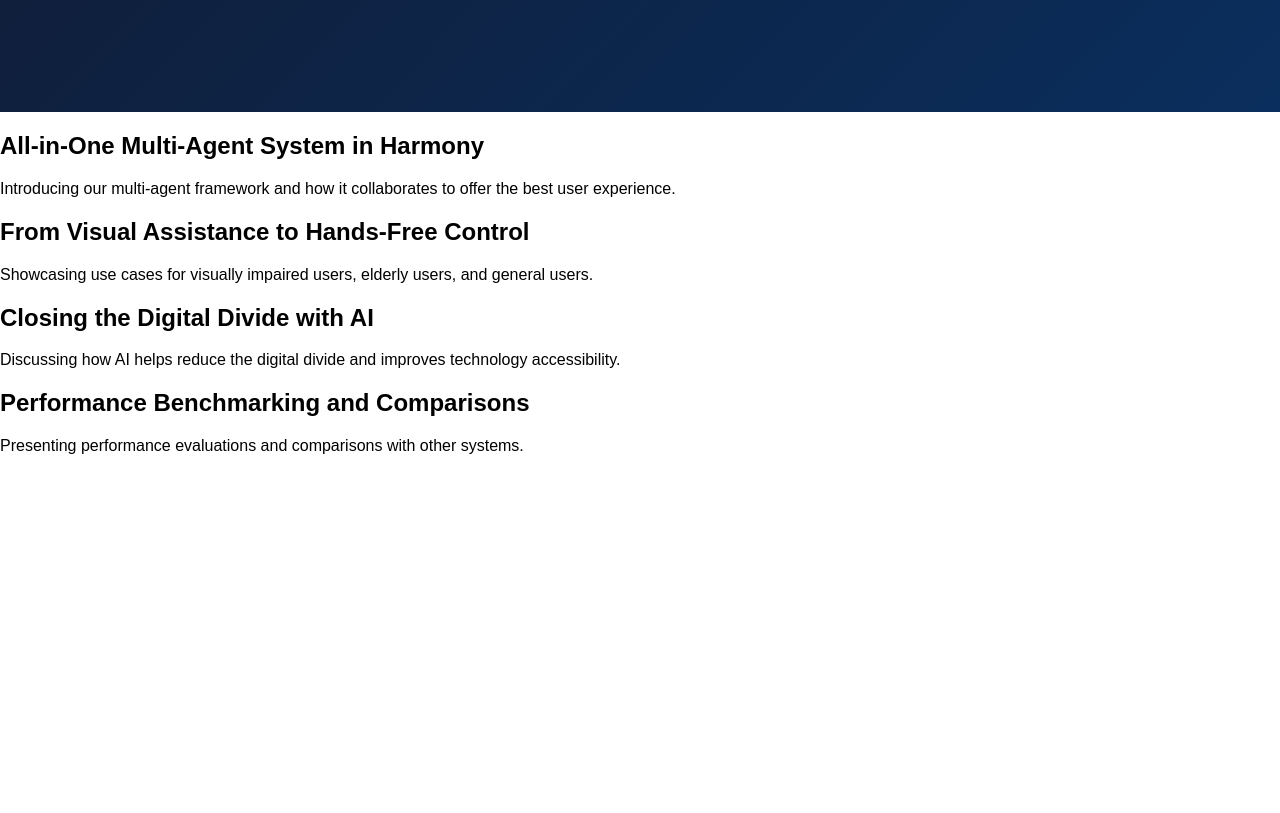
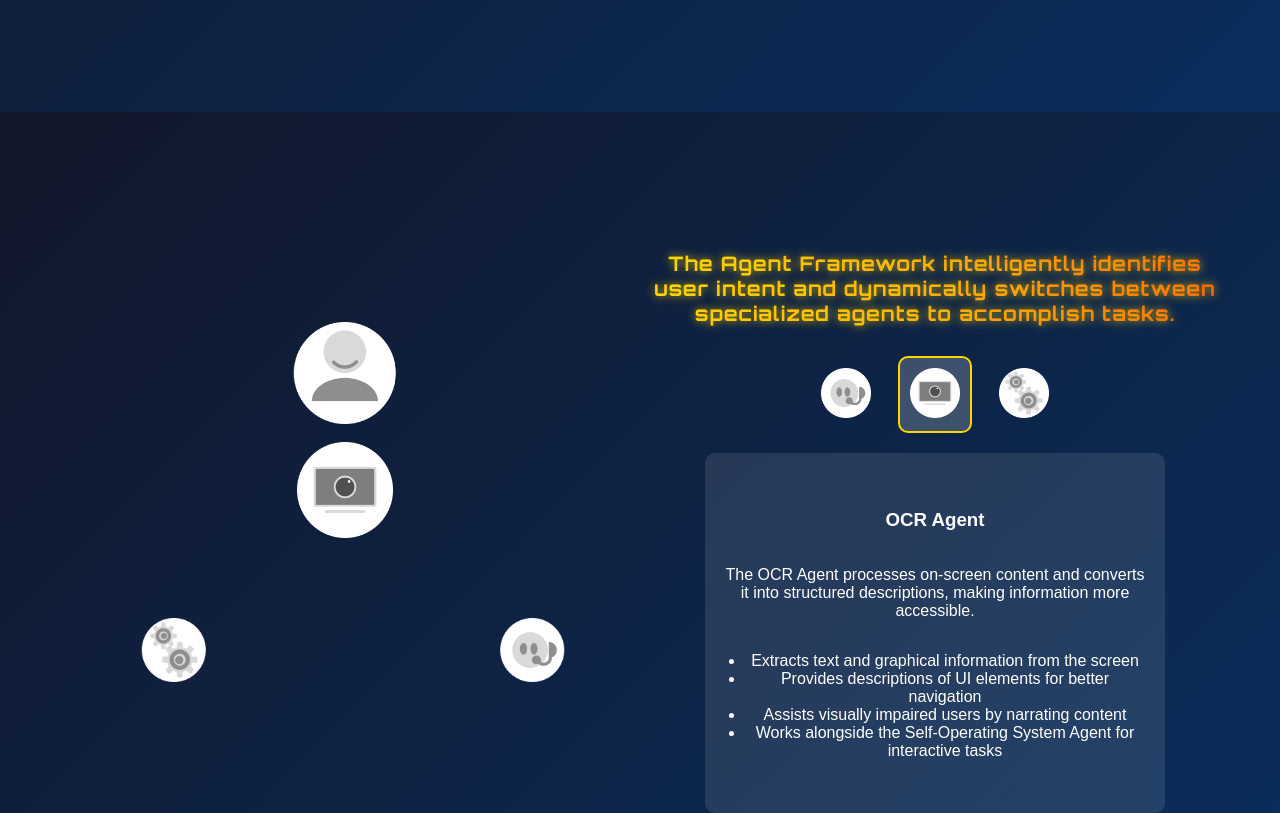
Before and after one commit to KUJIcheng/VoiceNavigator-webpage, a SvelteKit app: page / in a window 1280 px wide. Shown: the part 720-1533 px from the top of the page. Before the commit the page ends 1191 px from the top, so only its background shows below. Built offline with nearby package versions, Linux system fonts and the light colour scheme.

Commit message:
agent framework finished

```diff
--- a/src/components/App.svelte
+++ b/src/components/App.svelte
@@ -1,30 +1,109 @@
 <script>
-  import { onMount } from "svelte";
+  import { onMount, tick } from "svelte";
 
-  let activeSection = "intro"; // 默认高亮 Introduction
+  let agents = ["greeter", "OCR", "selfOperating"];
+
+  // 动态大小（基于窗口宽度）
+  let userSize = "8vw";  // User 大小
+  let agentSize = "6vw"; // Agent 大小
+  let radius = "14vw";   // 旋转半径
+
+  const positions = [
+    { bottom: "10%", left: "46%", transform: `translate(-${radius}, 0) scale(1)` }, // 左下角
+    { bottom: "50%", left: "50%", transform: `translateX(-50%) scale(1.5)` },   // 正下方（放大）
+    { bottom: "10%", left: "46%", transform: `translate(${radius}, 0) scale(1)` }  // 右下角
+  ];
+
+  // 初始位置：greeter(中间) -> OCR(左下) -> selfOperating(右下)
+  let order = [1, 0, 2];
+
+  // 当前在 user 下方的 Agent
+  let activeAgentIndex = 0;
+
+  // 是否自动轮换
+  let autoRotate = true;
+  let rotateInterval;
+
+  // 页面挂载后，每 3 秒轮换
+  onMount(() => {
+    rotateInterval = setInterval(rotateAgents, 3000);
+    return () => clearInterval(rotateInterval);
+  });
+
+  async function rotateAgents() {
+    if (!autoRotate) return;
+
+    setTimeout(async () => {
+      const last = order.pop();
+      order.unshift(last);
+      order = [...order]; // 触发响应式
+      activeAgentIndex = order.findIndex(posIndex => posIndex === 1);
+      await tick();
+    }, 50);
+  }
+
+  async function switchAgent(agent) {
+    let index = agents.indexOf(agent);
+    if (index === -1 || index === activeAgentIndex) return;
+
+    autoRotate = false;
+
+    let safetyCounter = 0;
+    while (order[index] !== 1 && safetyCounter < 6) {
+      const last = order.pop();
+      order.unshift(last);
+      order = [...order];
+
+      await tick();
+      safetyCounter++;
+    }
+
+    activeAgentIndex = order.findIndex(posIndex => posIndex === 1);
+
+    setTimeout(() => {
+      autoRotate = true;
+    }, 3000);
+  }
+
+  // 监听窗口大小变化，动态调整大小
+  function updateSizes() {
+    const width = window.innerWidth;
+    userSize = `${Math.max(60, width * 0.08)}px`;
+    agentSize = `${Math.max(50, width * 0.05)}px`;
+    radius = `${Math.max(100, width * 0.05)}px`;
+  }
+
+  onMount(() => {
+    updateSizes();
+    window.addEventListener("resize", updateSizes);
+    return () => window.removeEventListener("resize", updateSizes);
+  });
+
+  // 监听滚动 & activeSection
+  let activeSection = "intro";
+  onMount(() => {
+    function handleScroll() {
+      const sections = document.querySelectorAll("section");
+      let currentSection = "intro";
+
+      sections.forEach((section) => {
+        const rect = section.getBoundingClientRect();
+        if (
+          rect.top <= window.innerHeight * 0.5 &&
+          rect.bottom >= window.innerHeight * 0.5
+        ) {
+          currentSection = section.id;
+        }
+      });
+      activeSection = currentSection;
+    }
+    window.addEventListener("scroll", handleScroll);
+    return () => window.removeEventListener("scroll", handleScroll);
+  });
 
   function navigateTo(section) {
     document.getElementById(section).scrollIntoView({ behavior: "smooth" });
   }
-
-  onMount(() => {
-    function handleScroll() {
-      const sections = document.querySelectorAll("section");
-      let currentSection = "intro"; // 默认
-
-      sections.forEach((section) => {
-        const rect = section.getBoundingClientRect();
-        if (rect.top <= window.innerHeight * 0.5 && rect.bottom >= window.innerHeight * 0.5) {
-          currentSection = section.id;
-        }
-      });
-
-      activeSection = currentSection;
-    }
-
-    window.addEventListener("scroll", handleScroll);
-    return () => window.removeEventListener("scroll", handleScroll);
-  });
 </script>
 
 <main>
@@ -68,10 +147,92 @@
       </div>
     </section>
 
-    <section id="framework">
+    <section id="framework" class="framework-section">
+
+      <!-- 左侧动画 -->
+      <div class="animation-container">
+        <img src="user.png" alt="User" class="user" style="width: {userSize}; height: {userSize};"/>
+
+        {#each agents as agent, i (agent)}
+          <img
+            src="{agent}.png"
+            alt="{agent}"
+            class="agent"
+            style="
+              bottom: {positions[order[i]].bottom};
+              left: {positions[order[i]].left};
+              transform: {positions[order[i]].transform};
+              width: {agentSize};
+              height: {agentSize};
+            "
+          />
+        {/each}
+      </div>
+
+      <!-- 右侧介绍 -->
+      <div class="info-container">
+        <p class="framework-intro-text">
+          The Agent Framework intelligently identifies user intent and dynamically switches between specialized agents
+          to accomplish tasks.
+        </p>
+        <div class="agent-buttons">
+          {#each agents as agent, i}
+            <button
+              class="{activeAgentIndex === i ? 'selected' : ''}"
+              on:click={() => switchAgent(agent)}
+            >
+              <img src="{agent}.png" alt="{agent}" />
+            </button>
+          {/each}
+        </div>
+
+        <!-- 详细的 Agent 描述 -->
+        <div class="agent-description">
+          {#if agents[activeAgentIndex] === "greeter"}
+            <h3>Greeter Agent</h3>
+            <p>
+              The Greeter Agent serves as the central coordinator, analyzing user intent and routing tasks to
+              the appropriate agent.
+            </p>
+            <ul>
+              <li>Engages with users to understand their needs</li>
+              <li>Determines whether tasks require system control or content interpretation</li>
+              <li>Seamlessly hands off tasks to other agents</li>
+              <li>Provides contextual follow-ups for smoother interactions</li>
+            </ul>
+          {:else if agents[activeAgentIndex] === "OCR"}
+            <h3>OCR Agent</h3>
+            <p>
+              The OCR Agent processes on-screen content and converts it into structured descriptions,
+              making information more accessible.
+            </p>
+            <ul>
+              <li>Extracts text and graphical information from the screen</li>
+              <li>Provides descriptions of UI elements for better navigation</li>
+              <li>Assists visually impaired users by narrating content</li>
+              <li>Works alongside the Self-Operating System Agent for interactive tasks</li>
+            </ul>
+          {:else if agents[activeAgentIndex] === "selfOperating"}
+            <h3>Self-Operating System Agent</h3>
+            <p>
+              The Self-Operating System Agent enables users to control their computer using natural language commands,
+              automating various system interactions.
+            </p>
+            <ul>
+              <li>Executes user commands for application control</li>
+              <li>Automates routine tasks and workflows</li>
+              <li>Adjusts system settings based on voice instructions</li>
+              <li>Integrates with the OCR Agent for adaptive screen interactions</li>
+            </ul>
+          {/if}
+        </div>
+      </div>
+    </section>
+
+    <!-- <section id="framework">
       <h2>All-in-One Multi-Agent System in Harmony</h2>
       <p>Introducing our multi-agent framework and how it collaborates to offer the best user experience.</p>
-    </section>
+    </section> -->
 
     <section id="usage">
       <h2>From Visual Assistance to Hands-Free Control</h2>
@@ -170,7 +331,7 @@
     background: linear-gradient(135deg, #12172A, #0A2E5D);
     color: white;
     text-align: center;
-    padding-top: 4vh; /* 确保 introduction 内容不会被 top-bar 遮住 */
+    padding-top: 4vh;
   }
 
   .intro-content {
@@ -218,4 +379,101 @@
   .feature-card p {
     font-size: 1.5vh;
   }
+
+  .framework-section {
+    display: flex;
+    justify-content: flex-start; /* 整体靠左 */
+    align-items: center;
+    height: 90vh;
+    padding: 50px;
+    background: linear-gradient(135deg, #12172A, #0A2E5D);
+    color: white;
+  }
+
+  .animation-container {
+    position: relative;
+    width: 50%; /* 让动画区域稍微靠左 */
+    height: 400px;
+  }
+
+  /* 用户图像 */
+  .user {
+    position: absolute;
+    top: 0%;
+    left: 50%;
+    transform: translateX(-50%);
+  }
+
+  /* 3 个 agent 图标 */
+  .agent {
+    position: absolute;
+    transition: all 1s ease-in-out;
+  }
+
+  /* 右侧 UI */
+  .info-container {
+    width: 50%;
+    display: flex;
+    flex-direction: column;
+    align-items: center;
+    text-align: center;
+  }
+
+  .agent-buttons {
+    display: flex;
+    gap: 15px;
+    margin-bottom: 20px;
+  }
+
+  .agent-buttons button {
+    background: none;
+    border: 2px solid transparent;
+    padding: 10px;
+    border-radius: 10px;
+    cursor: pointer;
+  }
+
+  .agent-buttons button img {
+    width: 50px;
+  }
+
+  .agent-buttons button:hover,
+  .agent-buttons button.selected {
+    border-color: #FFD700;
+    background: rgba(255, 255, 255, 0.2);
+  }
+
+/* 确保描述框大小不变 */
+.agent-description {
+  background: rgba(255, 255, 255, 0.1);
+  padding: 20px;
+  border-radius: 10px;
+  width: 420px;
+  min-height: 320px;
+  display: flex;
+  flex-direction: column;
+  justify-content: center;
+}
+
+.framework-intro-text {
+  font-family: 'Orbitron', sans-serif; /* 现代科技字体 */
+  font-size: 20px; /* 适当放大字体 */
+  font-weight: 600; /* 加粗提升可读性 */
+  text-align: center; /* 居中显示 */
+  letter-spacing: 1px; /* 增加字间距，让文本更有科技感 */
+  background: linear-gradient(90deg, #FFD700, #FFA500, #FF4500); /* 金色->橙色->红色渐变 */
+  -webkit-background-clip: text; /* 让背景仅应用于文本 */
+  background-clip: text;
+  -webkit-text-fill-color: transparent; /* 让文本变成渐变色 */
+  text-shadow: 0px 0px 10px rgba(255, 215, 0, 0.8); /* 发光效果 */
+  padding-bottom: 10px; /* 与按钮部分保持一定距离 */
+}
+
+.agent-description ul {
+  padding-left: 20px;
+}
+
+.agent-description li {
+  margin: 0px 0;
+}
 </style>
```
Also changed, not shown: static/user.png.
